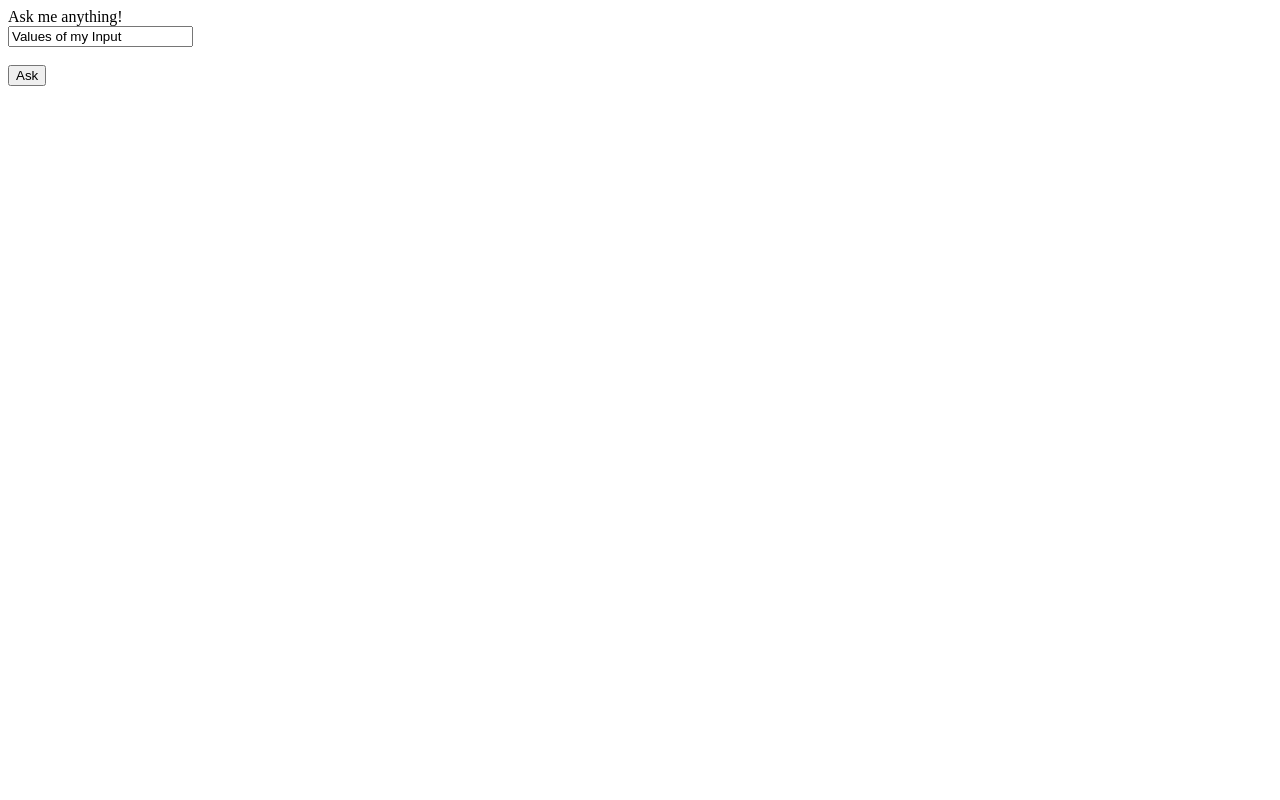
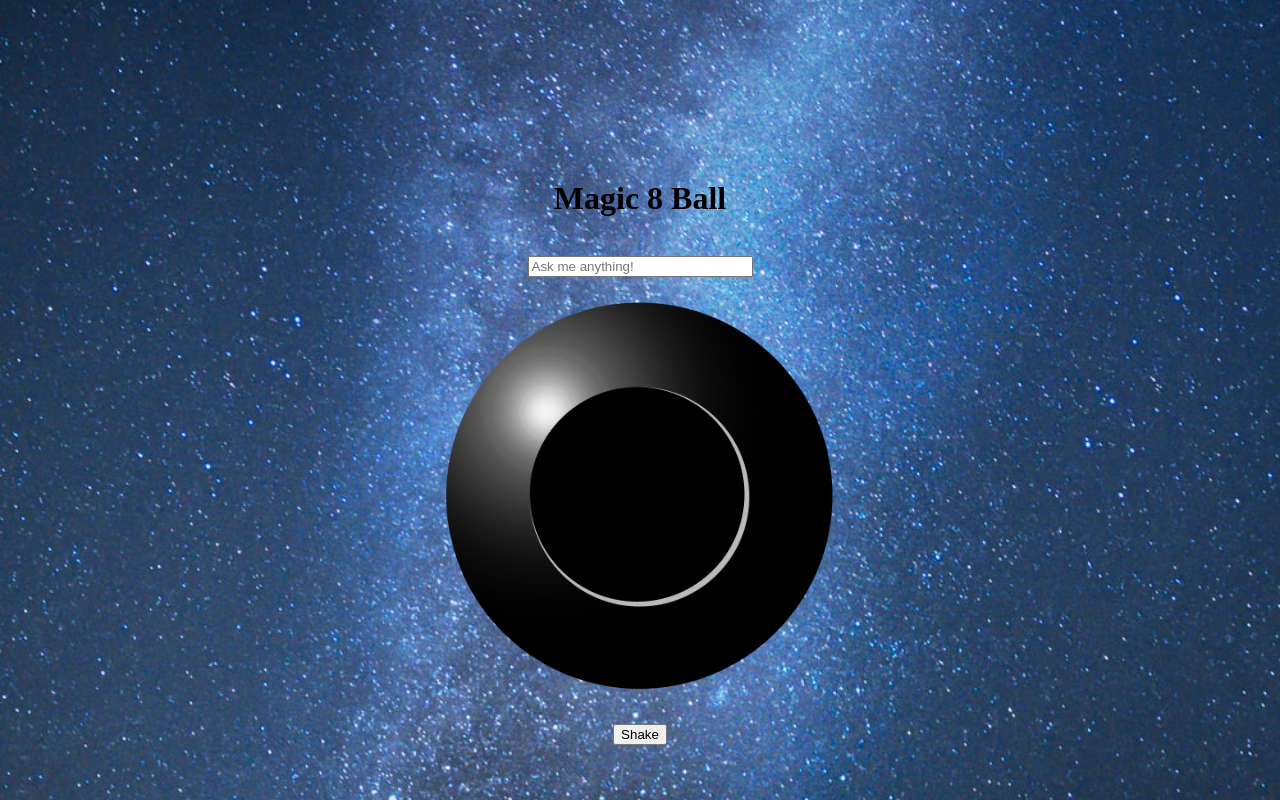
Before and after one commit to wosndesta/magic-8-ball-app, a plain HTML site: page index.html in a window 1280 px wide. Drawn offline with Linux system fonts and the light colour scheme.

Commit message:
submition

```diff
--- a/css/style.css
+++ b/css/style.css
@@ -0,0 +1,39 @@
+
+body {
+    text-align: center;
+    background-image: url("../image/mg2.jpg");
+background-position: center;
+background-repeat: no-repeat;
+background-size:cover;
+/* color: white */
+}
+#container{
+    margin-top: 180px;
+}
+form {
+    display: inline-block;
+}
+img {
+    width: 400px;
+    height: 400px;
+   margin: auto;
+}
+#roll{
+    width: 400px;
+    height: 400px;
+   margin: auto;
+
+}
+#warning{
+    color: white;
+    font-size: 25px;
+}
+@media only screen and (max-width:600px){
+    #roll{
+    width: 200px;
+    height: 200px;
+   margin: auto;
+
+
+}
+}
--- a/index.html
+++ b/index.html
@@ -4,21 +4,28 @@
     <meta charset="UTF-8">
     <meta http-equiv="X-UA-Compatible" content="IE=edge">
     <meta name="viewport" content="width=device-width, initial-scale=1.0">
-    <title>8</title>
+    <title>Document</title>
     <link rel="stylesheet" href="css/style.css">
-
+    <link rel="shortcut icon" href="./image/magic8ball_start.png" type="image/x-icon">
 </head>
 <body>
-<div id = "emptyDiv"></div>
+<div id = "container">
+<h1>Magic 8 Ball</h1>
+<br>
+<form action="" id ="form1" p>
+<input type="text" id="input" />
+<br>
+<br>
+<div class="eight-ball">
+    <div class="answer">
+        <div id="eight"><img src="./image/magic8ball_start.png" alt="" id = "roll"></div>
 
-
+</div>
+<button id="button">
+    Shake
+</button>
 </form>
-
-
-
-
-
-
-<script src="js/script.js"></script>
+</div>
+    <script src="js/script.js"></script>
 </body>
 </html>
--- a/js/script.js
+++ b/js/script.js
@@ -1,38 +1,55 @@
-
-const emptyDiv = document.getElementById("emptyDiv")
-    let form = document.createElement("form");
-    form.setAttribute("method", "post");
-    form.setAttribute("action", "submit.php");
-
-let br = document.createElement("br");
-
-//Create a label for your input field telling your user to "Ask me anything!"
-let label = document.createElement("label");
-label.textContent = "Ask me anything!";
-form.appendChild(label);
-form.appendChild(br.cloneNode());
-
-//Create an input field for users to ask a question
-inputOne = document.createElement("input");
-inputOne.type = "TEXT";
-inputOne.name = "myInput";
-inputOne.value = "Values of my Input";
-form.appendChild(inputOne);
-
-form.appendChild(br.cloneNode());
-form.appendChild(br.cloneNode());
-
-//Create an "ask" button (this will run the function that outputs a random magic 8 ball image)
-let button = document.createElement("input");
-button.setAttribute("type", "submit");
-button.setAttribute("value", "Ask");
-form.appendChild(button);
+const form = document.getElementById("form1");
+const button = document.getElementById("button");
+const input = document.getElementById("input");
+const answer = document.getElementById("answer");
+const eight = document.getElementById("eight");
+const roll = document.getElementById("roll");
+const par = document.createElement("p");
+par.setAttribute("id","warning")
+eight.appendChild(par);
+form.setAttribute("onsubmit", "event.preventDefault()");
+input.setAttribute("placeholder", "Ask me anything!");
+input.setAttribute("size", "25")
 
 
+const options = [
+		"./image/magic8ball_1.png",
+		"./image/magic8ball_2.png",
+		"./image/magic8ball_3.png",
+		"./image/magic8ball_4.png",
+		"./image/magic8ball_5.png",
+		"./image/magic8ball_6.png",
+		"./image/magic8ball_7.png",
+		"./image/magic8ball_8.png",
+		"./image/magic8ball_9.png",
+		"./image/magic8ball_10.png",
+		"./image/magic8ball_11.png",
+		"./image/magic8ball_12.png",
+		"./image/magic8ball_13.png",
+		"./image/magic8ball_14.png",
+		"./image/magic8ball_15.png",
+		"./image/magic8ball_16.png",
+		"./image/magic8ball_17.png",
+		"./image/magic8ball_18.png",
+		"./image/magic8ball_19.png",
+		"./image/magic8ball_20.png",
+		"./image/magic8ball_extra.png",
+		"./image/magic8ball_start.png",
+];
 
-emptyDiv.appendChild(form)
+form.addEventListener("click", function(){
+  if (input.value.length < 1) {
+      par.textContent = "Please enter a question!";
+  }
+    else {
+    //   const runNum = Math.floor(Math.random() *  options.length);
+      const runNum = input.value.length % options.length;
 
+      setTimeout(function () {
+          roll.src = options[runNum];
+          par.textContent = `you entered: ${input.value}`;
+          input.value = "";
+      }, 500)
 
-let divOne = document.createElement("div");
-divOne.setAttribute("id","divMagic");
-emptyDiv.appendChild(divOne);
+  }
+});
```
Also changed, not shown: image/magic8ball_3.png (deleted), image/mg1.jpg (added), image/mg2.jpg (added), image/mg3.jpg (added), image/mg4.jpg (added), image/mg5.jpg (added), image/mg8.jpg (added).
